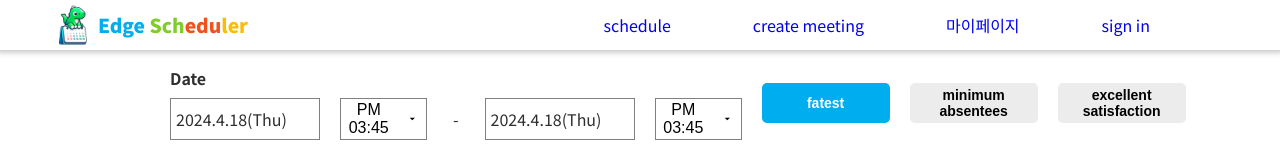
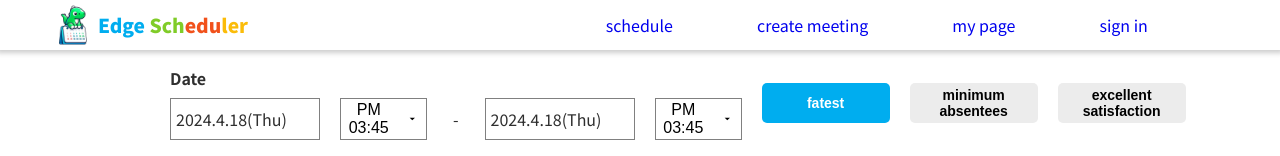
Before and after one commit to EdgeScheduler-SSAFY/Frontend, a Next.js app: page /meeting/meetingSchedule in a window 1280 px wide. Shown: the top 156 px of the page. Built offline with nearby package versions, Linux system fonts and the light colour scheme.

Commit message:
♻️Refactor :  translate kr to en
Change-Id: I16a88c55c8a0e84461d8e09003feba538e315406

```diff
--- a/src/widgets/header/ui/header.tsx
+++ b/src/widgets/header/ui/header.tsx
@@ -21,7 +21,7 @@ export function Header() {
       <LinkDiv>
         <StyledLink href='/schedule'>schedule</StyledLink>
         <StyledLink href='/meeting'>create meeting</StyledLink>
-        <StyledLink href='/myPage/alarmLog'>마이페이지</StyledLink>
+        <StyledLink href='/myPage/alarmLog'>my page</StyledLink>
         <StyledLink href='/login'>sign in</StyledLink>
       </LinkDiv>
     </HeaderNav>
```
